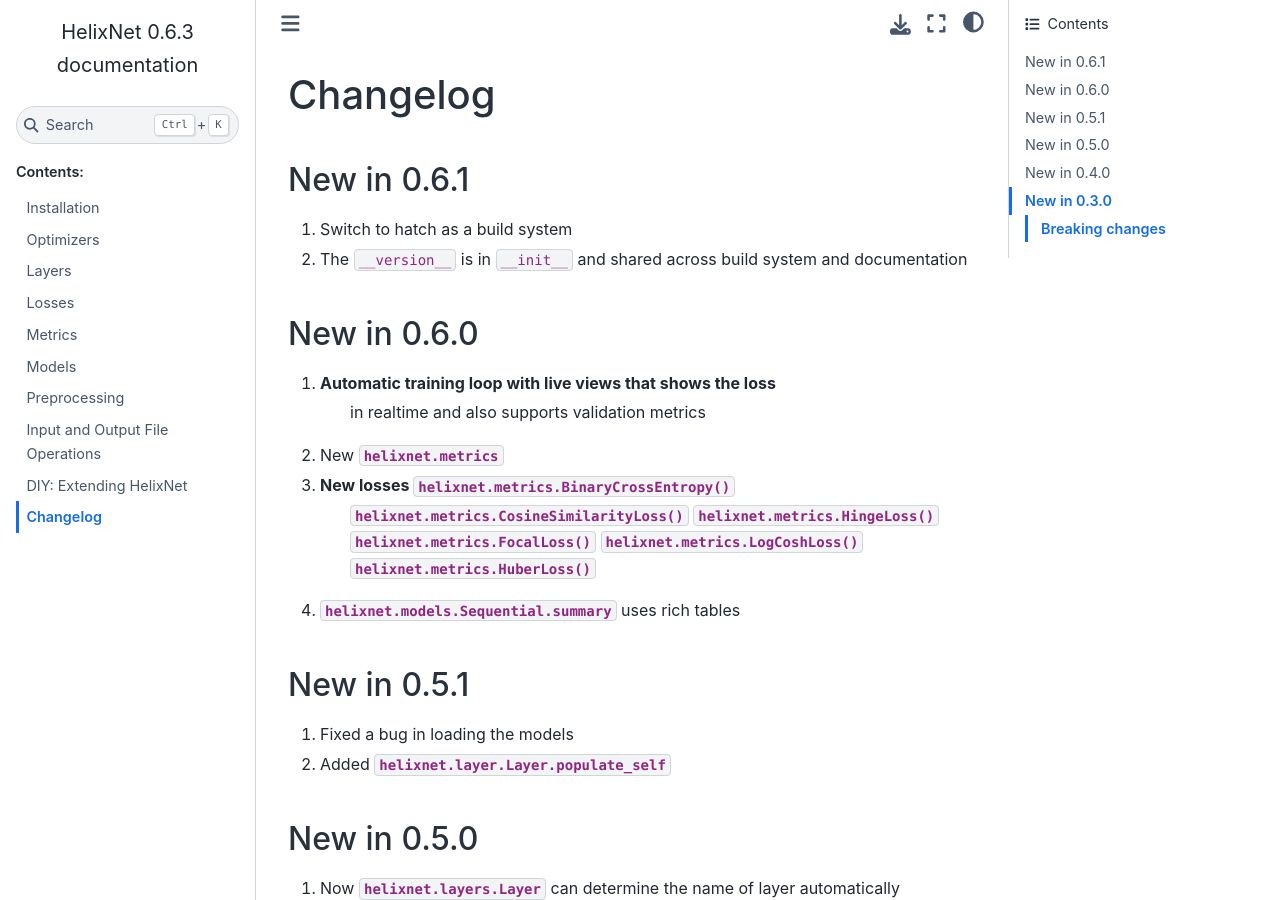
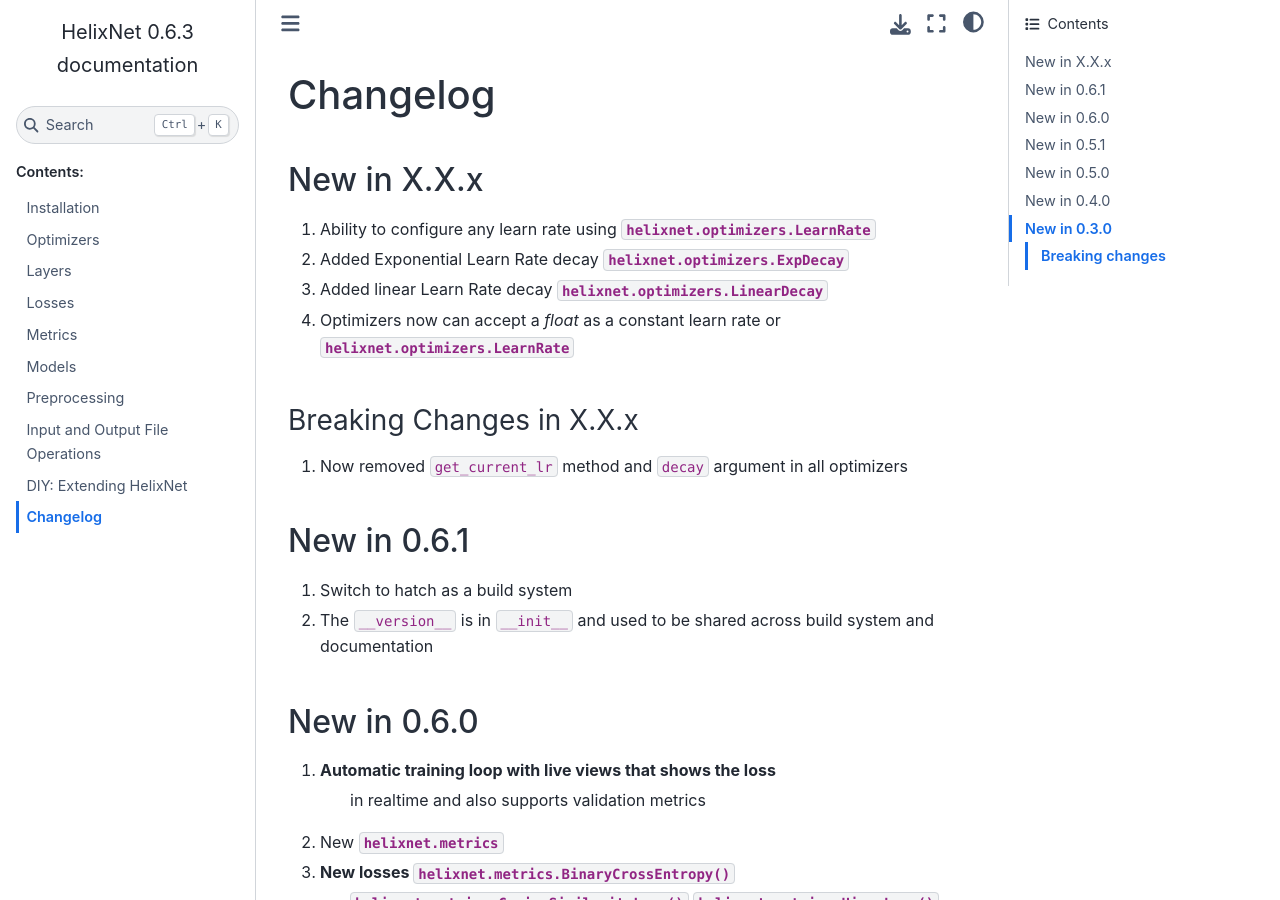
Before and after one commit to TheIridiumMan/HelixNet, a Sphinx documentation site: the page built from docs/changelog.rst, in a window 1280 px wide and 900 px high. Built offline with Sphinx 7.4.7 and the Sphinx Book theme 1.1.4, drawn with Linux system fonts in a browser that asks for light colours.

Commit message:
Now Learning rates improvements is docs

```diff
--- a/docs/changelog.rst
+++ b/docs/changelog.rst
@@ -1,9 +1,20 @@
 Changelog
 =========
+New in X.X.x
+------------
+#. Ability to configure any learn rate using :class:`helixnet.optimizers.LearnRate`
+#. Added Exponential Learn Rate decay :class:`helixnet.optimizers.ExpDecay`
+#. Added linear Learn Rate decay :class:`helixnet.optimizers.LinearDecay`
+#. Optimizers now can accept a `float` as a constant learn rate or :class:`helixnet.optimizers.LearnRate`
+
+Breaking Changes in X.X.x
+~~~~~~~~~~~~~~~~~~~~~~~~~
+#. Now removed ``get_current_lr`` method and ``decay`` argument in all optimizers
+
 New in 0.6.1
 ------------
 #. Switch to hatch as a build system
-#. The ``__version__`` is in ``__init__`` and shared across build system and documentation
+#. The ``__version__`` is in ``__init__`` and used to be shared across build system and documentation
 
 New in 0.6.0
 ------------
```
Also changed, not shown: docs/installation.rst (+18 -0 lines), docs/optimizers.rst (+13 -0 lines), 2 other files.
